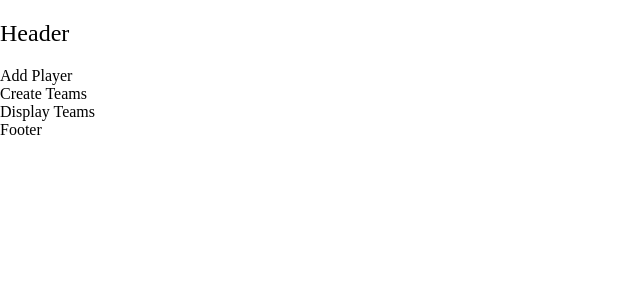
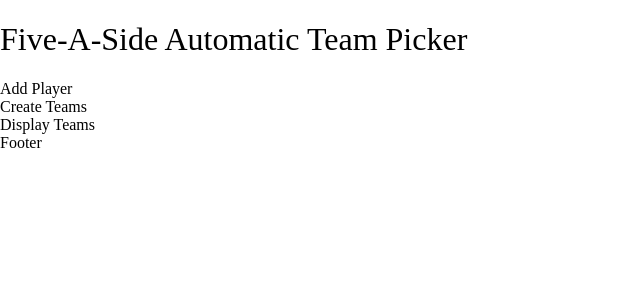
Before and after one commit to rmstibbard/five-a-side, a React (Create React App) app: page / in a window 1280 px wide. Shown: the top 300 px of the page, without its empty margins (0-640 px from the left). Built offline with nearby package versions, Linux system fonts and the light colour scheme.

Commit message:
Initial state in 'src/data/initialState.js'

```diff
--- a/src/components/Header/Header.js
+++ b/src/components/Header/Header.js
@@ -2,7 +2,7 @@ import React from 'react';
 
 function Header() {
   return (
-    <h2>Header</h2>
+    <h1>Five-A-Side Automatic Team Picker</h1>
   );
 }
 
--- /dev/null
+++ b/src/data/initialState.js
@@ -0,0 +1,5 @@
+export const initial = {
+  playersList: [],
+};
+
+export default initial;
```
